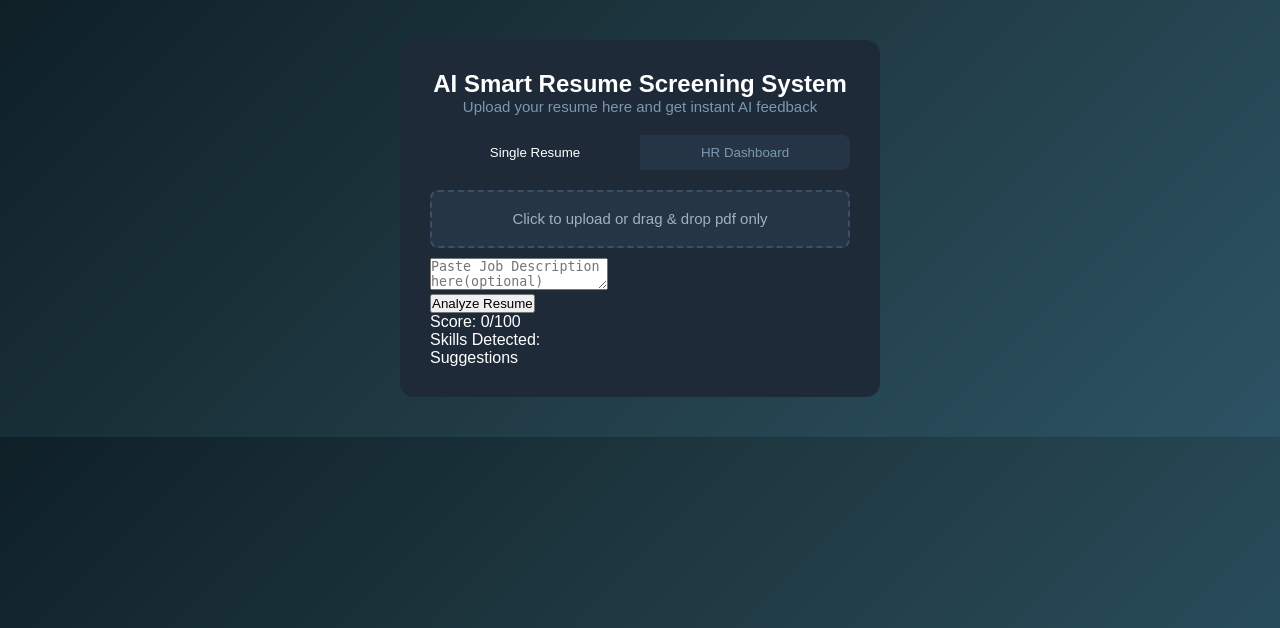
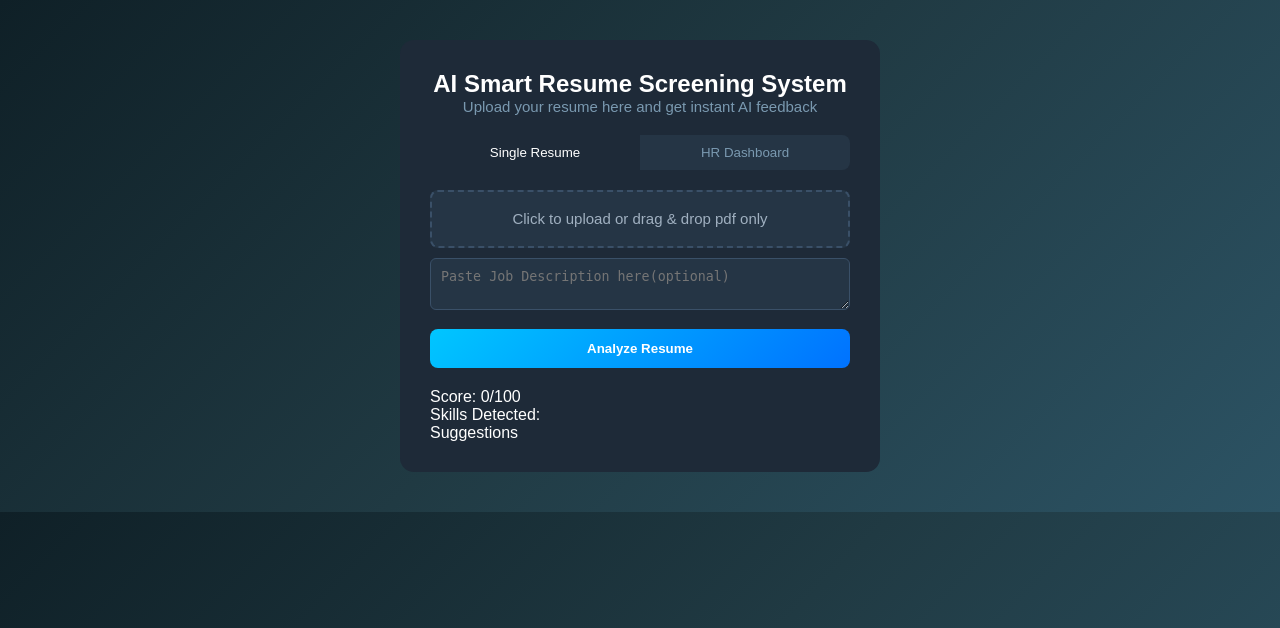
Before and after one commit to debarityajit-lab/AI-Smart-Resume-Screening-System, a Flask app: page / in a window 1280 px wide. Shown: the top 628 px of the page. Run offline with Flask 3, Linux system fonts and the light colour scheme; parts of the project's set-up code (start-up, migrations or seed data) failed here and were passed over.

Commit message:
Single Resume Dashboard almost completed

```diff
--- a/static/style.css
+++ b/static/style.css
@@ -85,3 +85,31 @@ h1
     color: #a0b0c0;
     font-size:15px;
 }
+textarea
+{
+    width:100%;
+    background: #253545;
+    border: 1px solid #3a5068;
+    border-radius: 6px;
+    color:white;
+    padding: 10px;
+    margin-bottom : 15px;
+}
+button:not(.tab)
+{
+    width: 100%;
+    padding: 12px;
+    border: none;
+    border-radius: 8px;
+    background: linear-gradient(135deg,#00c6ff,#0072ff);
+    color: white;
+    font-weight: bold;
+    cursor: pointer;
+    margin-bottom: 10px;
+}
+#error-box
+{
+    color:#ff7070;
+    font-size:15px;
+    margin-top:10px;
+}
```
